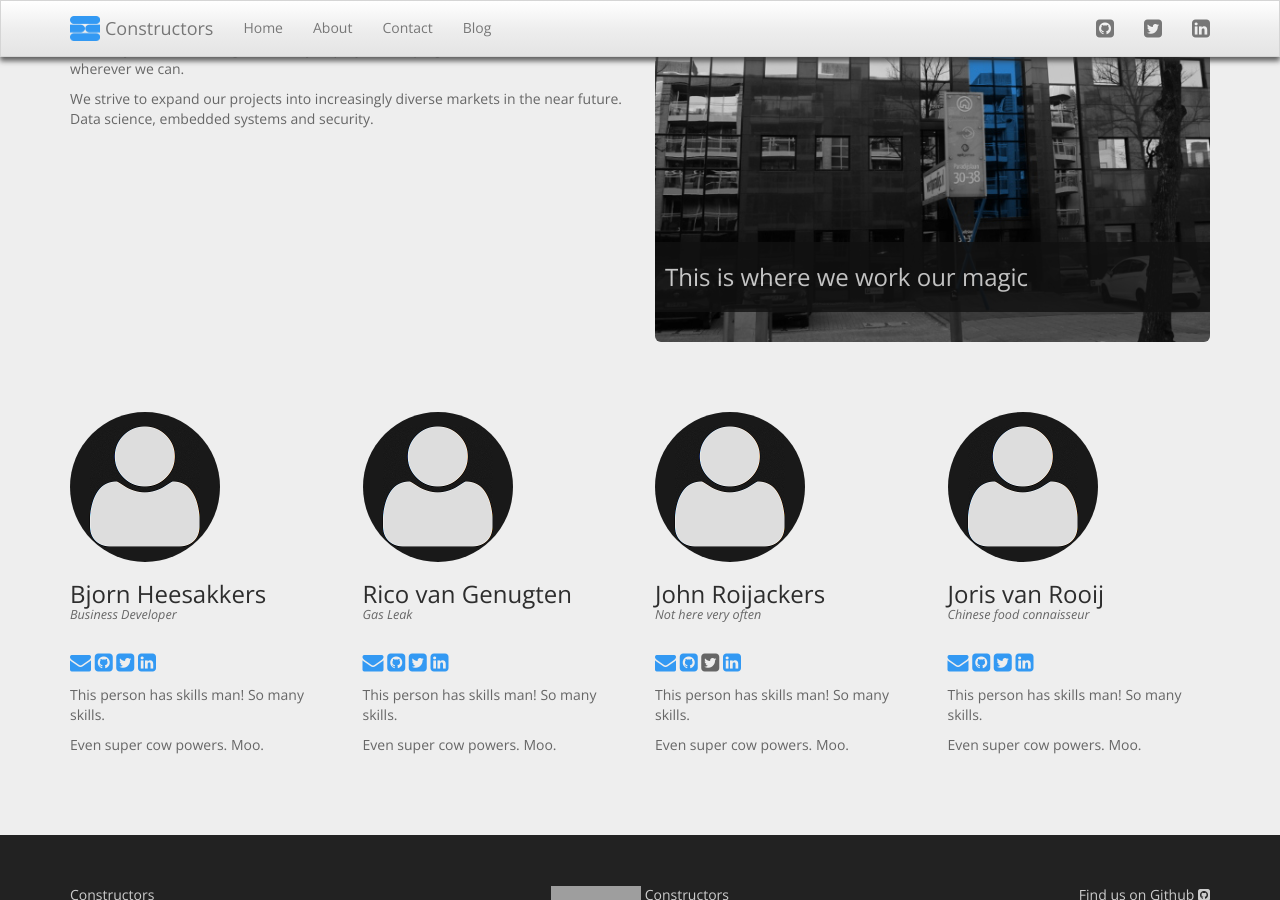
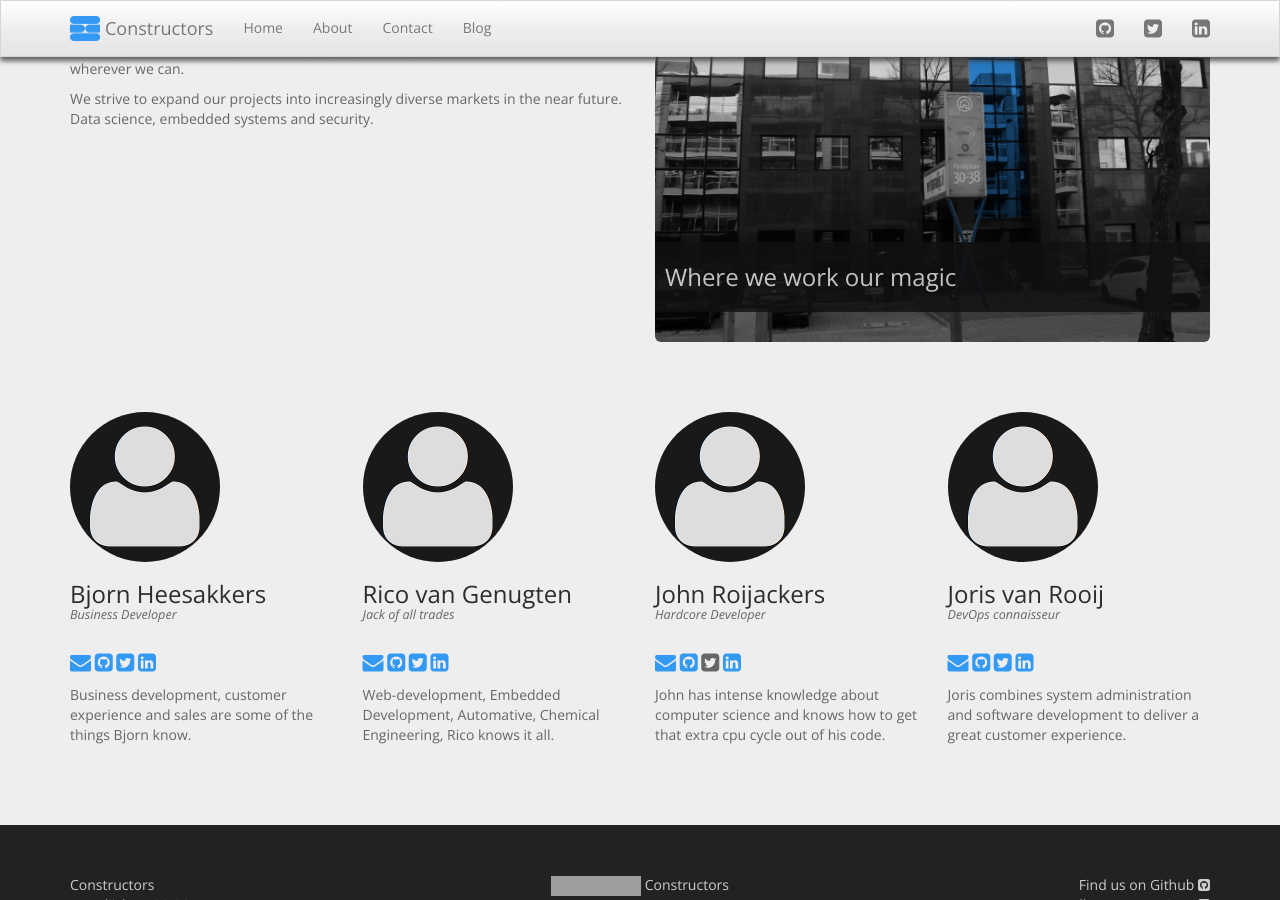
Before and after one commit to constructors/constructors.nl, a Jekyll site: the page built from about/index.html, in a window 1280 px wide and 900 px high, scrolled down 353 px. Built offline with Jekyll 4.4.1, drawn with Linux system fonts in a browser that asks for light colours; nearby versions of some CDN libraries; Markdown is read by kramdown in place of the engine named in the settings; grey boxes are pictures that could not be loaded.

Commit message:
Added some more text.

```diff
--- a/_data/constructors.yml
+++ b/_data/constructors.yml
@@ -6,35 +6,32 @@
   twitter: https://twitter.com/bjornheesakkers
   linkedin: http://nl.linkedin.com/pub/bjorn-heesakkers
   skills:
-    - This person has skills man! So many skills.
-    - Even super cow powers. Moo.
+    - Business development, customer experience and sales are some of the things Bjorn know.
 - name: Rico van Genugten
-  title: Gas Leak
+  title: Jack of all trades
   photo: /img/person.png
   email: rico@constructors.nl
   github: https://github.com/ricovangenugten
   twitter: https://twitter.com/tete_de_moine
   linkedin: http://nl.linkedin.com/in/ricovangenugten
   skills:
-    - This person has skills man! So many skills.
-    - Even super cow powers. Moo.
+    - Web-development, Embedded Development, Automative, Chemical Engineering, Rico knows it all.
+    -
 - name: John Roijackers
-  title: Not here very often
+  title: Hardcore Developer
   photo: /img/person.png
   email: john@constructors.nl
   github: https://github.com/jroijackers
   twitter:
   linkedin: http://nl.linkedin.com/in/jroijackers
   skills:
-    - This person has skills man! So many skills.
-    - Even super cow powers. Moo.
+    - John has intense knowledge about computer science and knows how to get that extra cpu cycle out of his code.
 - name: Joris van Rooij
-  title: Chinese food connaisseur
+  title: DevOps connaisseur
   photo: /img/person.png
   email: joris@constructors.nl
   github: https://github.com/jorrizza
   twitter: https://github.com/jorrizza
   linkedin: http://nl.linkedin.com/in/jorrizza
   skills:
-    - This person has skills man! So many skills.
-    - Even super cow powers. Moo.
+    - Joris combines system administration and software development to deliver a great customer experience.
--- a/about/index.html
+++ b/about/index.html
@@ -33,7 +33,7 @@ title: About us
     <div class="col-md-6 office">
       <img src="/img/pand.jpg" class="img-rounded img-responsive" alt="Office">
       <div class="overlay">
-        <h3>This is where we work our magic</h3>
+        <h3>Where we work our magic</h3>
       </div>
     </div>
   </div>
```
